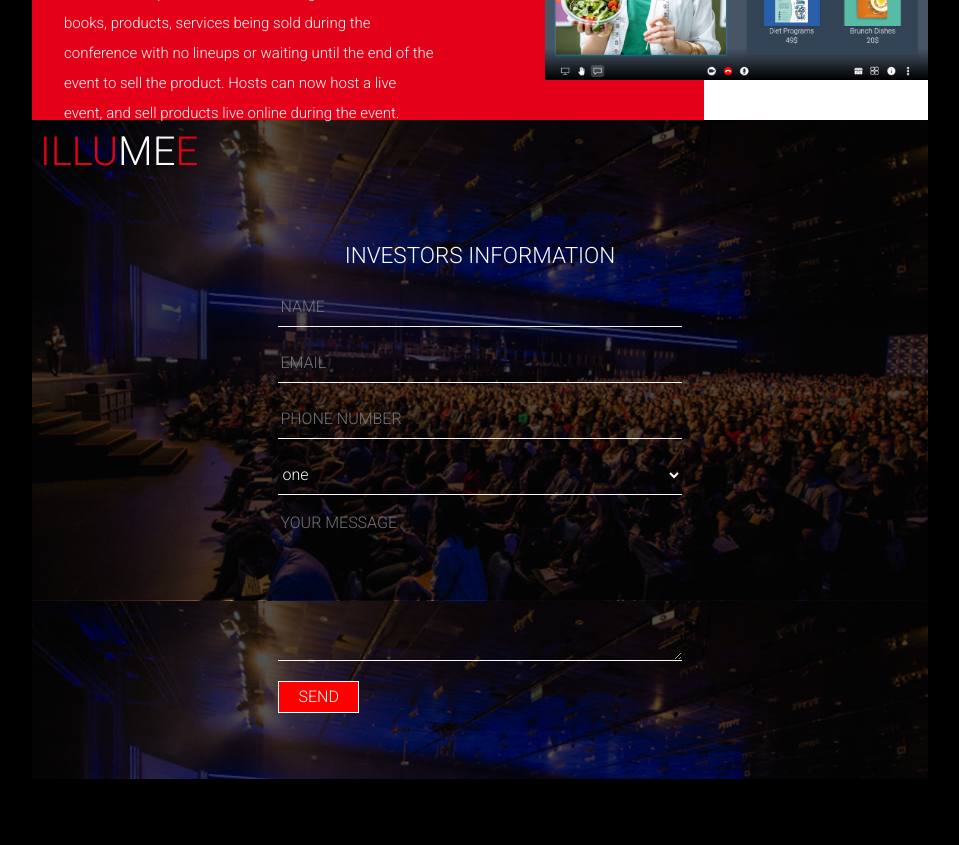
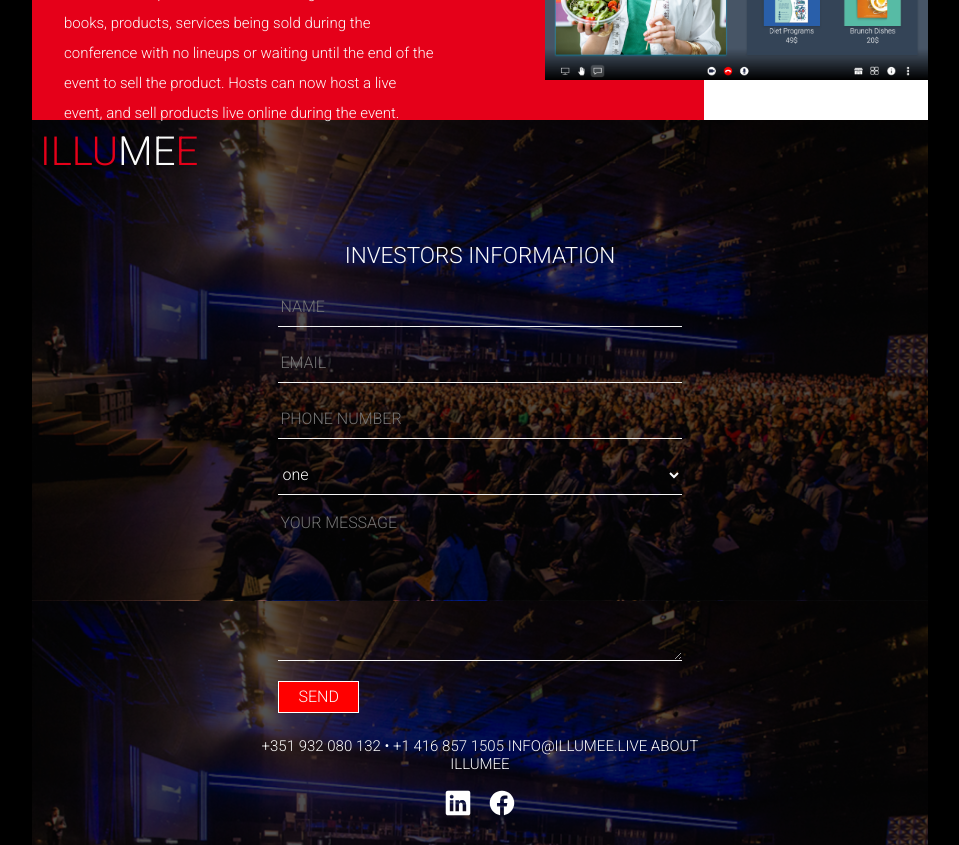
Before and after one commit to Pratha-Me/Illumee, a React (Create React App) app: page / in a window 1280 px wide. Shown: the part 2020-2865 px from the top of the page, without its empty margins (160-1119 px from the left). Before the commit the page ends 2799 px from the top, so only its background shows below. Built offline with nearby package versions, Linux system fonts and the light colour scheme.

Commit message:
Footer is now complete and the UI is refurnished

```diff
--- a/public/index.html
+++ b/public/index.html
@@ -16,7 +16,6 @@
     -->
     <link rel="manifest" href="%PUBLIC_URL%/manifest.json" />
     <link href="https://fonts.googleapis.com/css2?family=Roboto:wght@300;400;500&display=swap" rel="stylesheet">
-
     <!--
       Notice the use of %PUBLIC_URL% in the tags above.
       It will be replaced with the URL of the `public` folder during the build.
@@ -41,5 +40,6 @@
       To begin the development, run `npm start` or `yarn start`.
       To create a production bundle, use `npm run build` or `yarn build`.
     -->
+    <script src="https://unpkg.com/ionicons@5.1.2/dist/ionicons.js"></script>
   </body>
 </html>
--- a/src/pages/form/FormFooter.js
+++ b/src/pages/form/FormFooter.js
@@ -29,6 +29,11 @@ const FormFooter = (props) => {
                 </form>
             </div>
 
+            <div className="footnotes">
+                <p>+351 932 080 132 &bull; +1 416 857 1505 INFO@ILLUMEE.LIVE ABOUT ILLUMEE </p>
+                <ion-icon name="logo-linkedin" style={{ color: "white", fontSize: "28px" }}></ion-icon>
+                <ion-icon name="logo-facebook" style={{ color: "white", fontSize: "28px" }}></ion-icon>
+            </div>
         </div>
     )
 }
--- a/src/pages/landingPage/Home.js
+++ b/src/pages/landingPage/Home.js
@@ -11,13 +11,12 @@ import icon2 from '../../images/Icon awesome-city.png';
 import icon3 from '../../images/Icon awesome-plane-departure.png';
 import icon4 from '../../images/Icon ionic-ios-time.png';
 
-import GreyComp from './landingPageComp/GreyComp';
 import RedRelativeComp from './landingPageComp/RedRelativeComp';
 import FormFooter from '../form/FormFooter';
 
 export default class Home extends Component {
 
-    constructor(props){
+    constructor(props) {
         super(props)
 
         this.state = {
@@ -54,13 +53,15 @@ export default class Home extends Component {
                     <div className="flex-div grey-bg">
                         <img src={dashboard} alt={"Dashboard"}></img>
                         <p className="body-p">
-                        ILLUMEE is a platform that allows guests to view upcoming talks and search for discussions in specific industries that the guest may be interested in learning.
+                            ILLUMEE is a platform that allows guests to view upcoming talks and search for discussions in specific industries
+                            that the guest may be interested in learning.
                             <br></br> <br></br>
-ILLUMEE is a platform for all experts in different industries. Attendees have access to a wide variety of Live lectures in any industry they can subscribe to, and ILLUMEE brings the experts to guests remotely.
+                            ILLUMEE is a platform for all experts in different industries. Attendees have access to a wide variety of
+                             Live lectures in any industry they can subscribe to, and ILLUMEE brings the experts to guests remotely.
                         </p>
                     </div>
 
-                    <RedRelativeComp image={this.state.redRelativeComp.image1} alt= {this.state.redRelativeComp.alt1} text={this.state.redRelativeComp.text1}/>
+                    <RedRelativeComp image={this.state.redRelativeComp.image1} alt={this.state.redRelativeComp.alt1} text={this.state.redRelativeComp.text1} />
 
                     <div className="flex-img">
                         <img src={img2} alt="image2" />
@@ -71,17 +72,18 @@ ILLUMEE is a platform for all experts in different industries. Attendees have ac
                     <div className="red-bg-div">
                         {/* <img src={img2} alt="Dashboard"></img> */}
                         <div className="grid-container">
-                            <img className="img-a" src= {icon4} alt="icon1"></img>
-                            <img className="img-b" src= {icon3} alt="icon2"></img>
-                            <img className="img-c" src= {icon2} alt="icon3"></img>
-                            <img className="img-d" src= {icon1} alt="icon4"></img>
+                            <img className="img-a" src={icon4} alt="icon1"></img>
+                            <img className="img-b" src={icon3} alt="icon2"></img>
+                            <img className="img-c" src={icon2} alt="icon3"></img>
+                            <img className="img-d" src={icon1} alt="icon4"></img>
                         </div>
 
                         <p className="body-p">
                             At ILLUMEE, we know that creating a live conference may come with various obstacles, scheduling a date,
-                            booking a venue, and getting to the venue itself. For the people attending the conferences and seeking the knowledge
-                            from these events are challenging to deal with, now you can create or attend conferences/lectures from the comfort
-                            of your own home or office. You are thus saving time, enabling you to focus on what’s more important.
+                            booking a venue, and getting to the venue itself. For the people attending the conferences and seeking
+                            the knowledge from these events are challenging to deal with, now you can create or attend conferences/lectures
+                            from the comfort of your own home or office. You are thus saving time, enabling you to focus on what’s more
+                            important.
                         </p>
                     </div>
 
@@ -97,10 +99,10 @@ the audience, we encourage ou user to connect and
                             share knowledge and expand their network.
                         </p>
                     </div>
-                    <RedRelativeComp image={this.state.redRelativeComp.image2} alt= {this.state.redRelativeComp.alt2} text={this.state.redRelativeComp.text2}/>
+                    <RedRelativeComp image={this.state.redRelativeComp.image2} alt={this.state.redRelativeComp.alt2} text={this.state.redRelativeComp.text2} />
+                </div>
+
                 <FormFooter></FormFooter>
-
-                </div>
             </React.Fragment>
         )
     }
--- a/src/pages/landingPage/landingPageComp/GreyComp.js
+++ b/src/pages/landingPage/landingPageComp/GreyComp.js
@@ -1,3 +1,4 @@
+/*
 import React, { Component } from 'react'
 
 export default class GreyComp extends Component {
@@ -15,3 +16,4 @@ export default class GreyComp extends Component {
         )
     }
 }
+*/
--- a/src/pages/landingPage/landingPageComp/RedRelativeComp.js
+++ b/src/pages/landingPage/landingPageComp/RedRelativeComp.js
@@ -1,7 +1,7 @@
 import React, { Component } from 'react'
 
 export default class RedRelativeComp extends Component {
-    constructor(props){
+    constructor(props) {
         super(props);
     }
 
--- a/src/styles/formFooter.css
+++ b/src/styles/formFooter.css
@@ -1,7 +1,7 @@
 .formComp {
     background-image: url("../images/Group\ 992.png");
     background-size: contain;
-    padding-bottom: 50px;
+    padding-bottom: 1rem;
 }
 
 .formComp h1 {
@@ -59,3 +59,16 @@
     height: 2rem;
     border: 1px solid white ;
 }
+
+.formComp .footnotes {
+    width: 55%;
+    margin: auto;
+    font-family: var(--font-family-para);
+    font-weight: 300;
+    color: var(--text-white);
+    text-align: center;
+}
+
+.footnotes > * {
+    margin: 0.5rem;
+}
```
Lines whose indentation alone changed are shown as unchanged.
